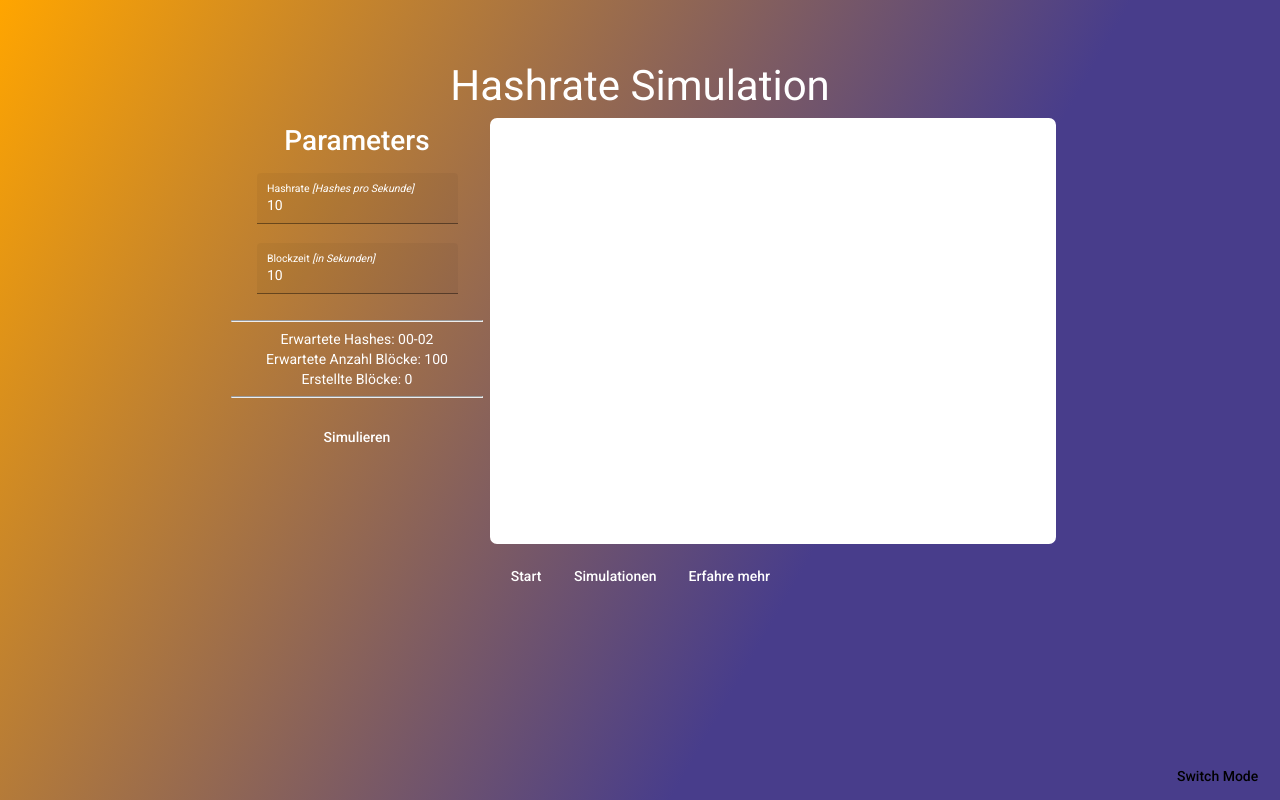
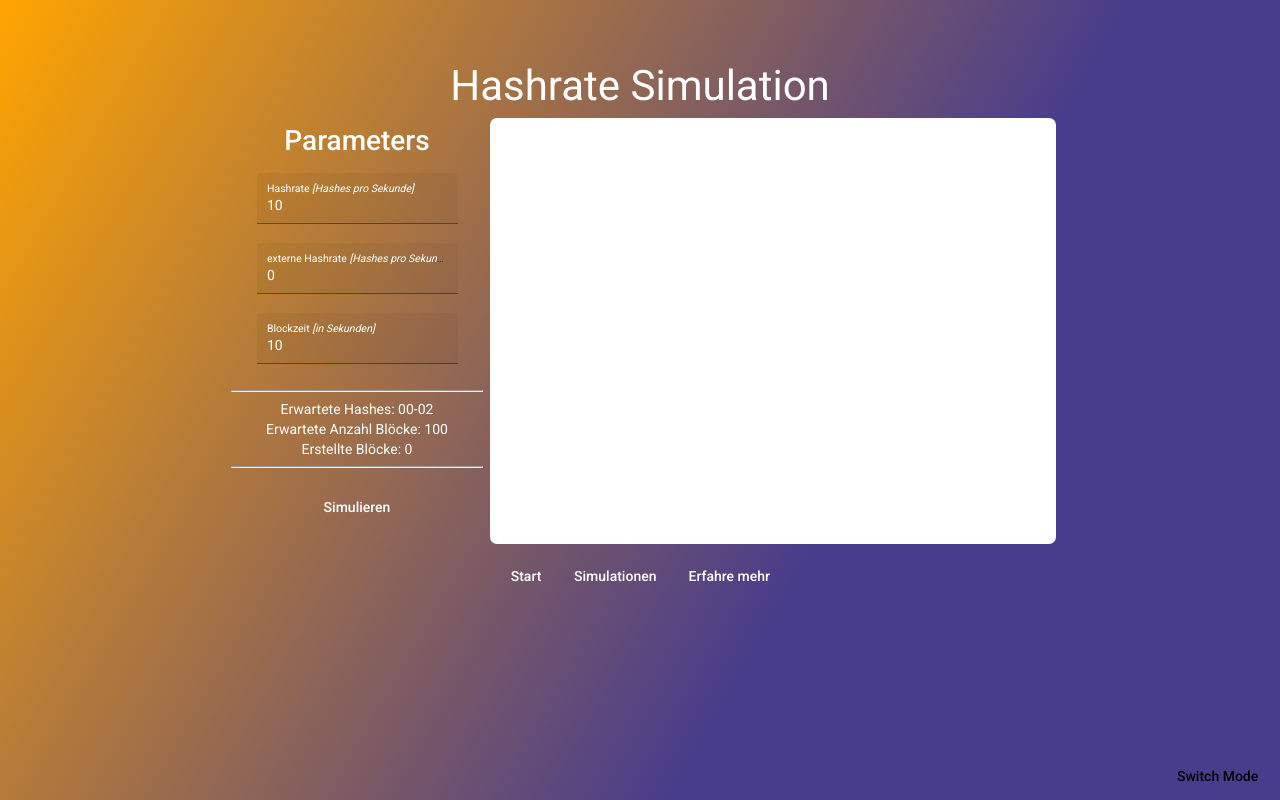
Before and after one commit to MyKaez/btc-playground, an Angular app: page /simple-pow in a window 1280 px wide. Built offline with nearby package versions, Linux system fonts and the light colour scheme.

Commit message:
added externalHashRate to simple-pow

```diff
--- a/src/app/simple-view/pow/pow.component.html
+++ b/src/app/simple-view/pow/pow.component.html
@@ -7,6 +7,11 @@
             <mat-form-field appearance="fill">
                 <mat-label class="input">Hashrate <i>[Hashes pro Sekunde]</i></mat-label>
                 <input type="number" matInput [(ngModel)]="hashRate" min="1" max="50" step="1">
+            </mat-form-field>
+
+            <mat-form-field appearance="fill">
+                <mat-label class="input">externe Hashrate <i>[Hashes pro Sekunde]</i></mat-label>
+                <input type="number" matInput [(ngModel)]="externalHashRate" min="0" step="1">
             </mat-form-field>
 
             <mat-form-field appearance="fill">
--- a/src/app/simple-view/pow/pow.component.ts
+++ b/src/app/simple-view/pow/pow.component.ts
@@ -25,6 +25,14 @@ export class PowComponent {
 
   set hashRate(value: number) {
     this.powService.hashRate = value;
+  }
+
+  get externalHashRate(): number {
+    return this.powService.externalHashRate;
+  }
+
+  set externalHashRate(value: number) {
+    this.powService.externalHashRate = value;
   }
 
   get blockTime(): number {
```
